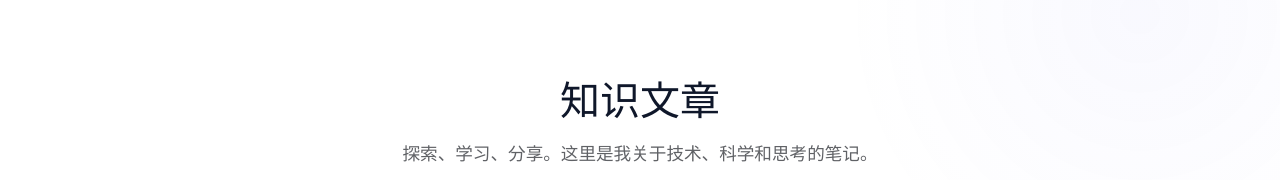
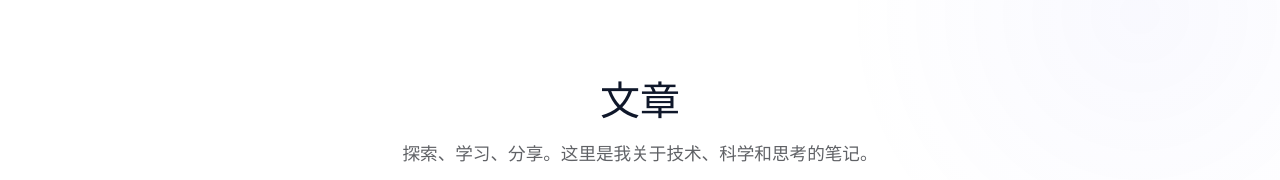
Before and after one commit to NayukiChiba/NyeWeb, a Vue app in the folder frontend/: page /articles in a window 1280 px wide. Shown: the part 126-306 px from the top of the page. Built offline with nearby package versions, Linux system fonts and the light colour scheme; no server answers.

Commit message:
feat(knowledge): 标题→文章, 每页9篇, 宽度1400px, 侧边栏缩窄

```diff
--- a/frontend/src/views/Main/Knowledge.vue
+++ b/frontend/src/views/Main/Knowledge.vue
@@ -1,7 +1,7 @@
 <template>
   <div class="knowledge-container">
     <div class="header">
-      <h1>知识文章</h1>
+      <h1>文章</h1>
       <p>探索、学习、分享。这里是我关于技术、科学和思考的笔记。</p>
     </div>
     <div v-loading="loading" class="main-content">
@@ -158,7 +158,7 @@ const filteredArticles = computed(() => {
 
 // 分页相关
 const currentPage = ref(1)
-const pageSize = ref(5)
+const pageSize = ref(9)
 
 // 实际显示在页面上的文章
 const displayedArticles = computed(() => {
@@ -210,7 +210,7 @@ onMounted(async () => {
 
 <style scoped>
 .knowledge-container {
-  max-width: 1200px;
+  max-width: 1400px;
   margin: 100px auto 40px; /* 从 padding 改为 margin,与 Resources/Tools 一致 */
   padding: 0 20px; /* 只保留左右 padding */
 }
@@ -238,7 +238,7 @@ onMounted(async () => {
 }
 
 .timeline-sidebar {
-  width: 280px;
+  width: 220px;
   flex-shrink: 0;
   position: sticky;
   top: 100px;
@@ -261,7 +261,7 @@ onMounted(async () => {
 }
 
 .tags-sidebar {
-  width: 300px;
+  width: 240px;
   flex-shrink: 0;
   position: sticky;
   top: 100px;
```
